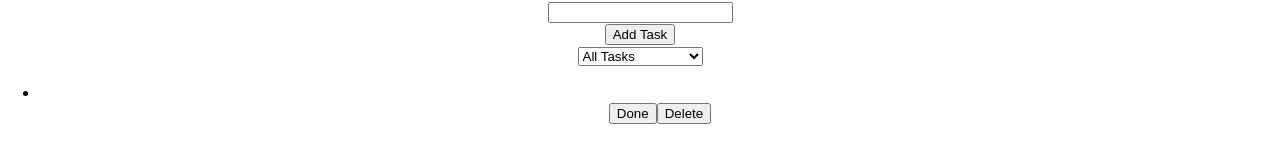
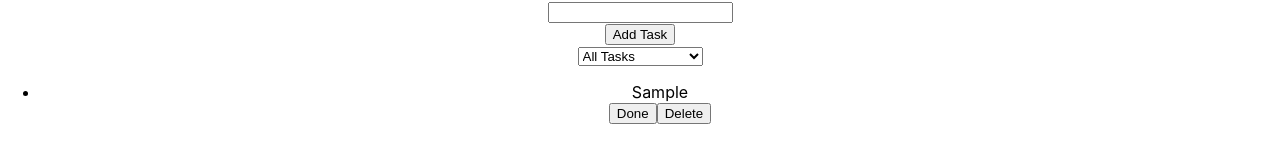
Before and after one commit to JorgeGReyes018/React-Task-List, a React (Create React App) app: page / in a window 1280 px wide. Both pictures are taken after typing "Sample" into the empty fields and a click on the button "Add Task". Shown: the part 214-376 px from the top of the page. Built offline with nearby package versions, Linux system fonts and the light colour scheme.

Commit message:
displaying task to list

```diff
--- a/src/App.js
+++ b/src/App.js
@@ -22,7 +22,7 @@ function App() {
         />
       </div>
       <div>
-        <List />
+        <List tasks={tasks} />
       </div>
     </div>
   );
--- a/src/components/form/form.js
+++ b/src/components/form/form.js
@@ -9,7 +9,7 @@ export default function Form(props) {
     ev.preventDefault();
     props.setTasks([
       ...props.tasks,
-      { task: props.inputText, completed: false, id: Math.random() * 100 },
+      { text: props.inputText, completed: false, id: Math.random() * 100 },
     ]);
     props.setInputText("");
   };
--- a/src/components/list/list.js
+++ b/src/components/list/list.js
@@ -5,7 +5,9 @@ export default function List(props) {
   return (
     <div>
       <ul className="task-list">
-        <Task />
+        {props.tasks.map((task) => (
+          <Task key={task.id} text={task.text} id={task.id} />
+        ))}
       </ul>
     </div>
   );
--- a/src/components/task/task.js
+++ b/src/components/task/task.js
@@ -3,7 +3,7 @@ import React from "react";
 export default function Task(props) {
   return (
     <div className="task">
-      <li className="task-item"></li>
+      <li className="task-item">{props.text}</li>
       <button className="doneBtn">Done</button>
       <button className="delBtn">Delete</button>
     </div>
```
